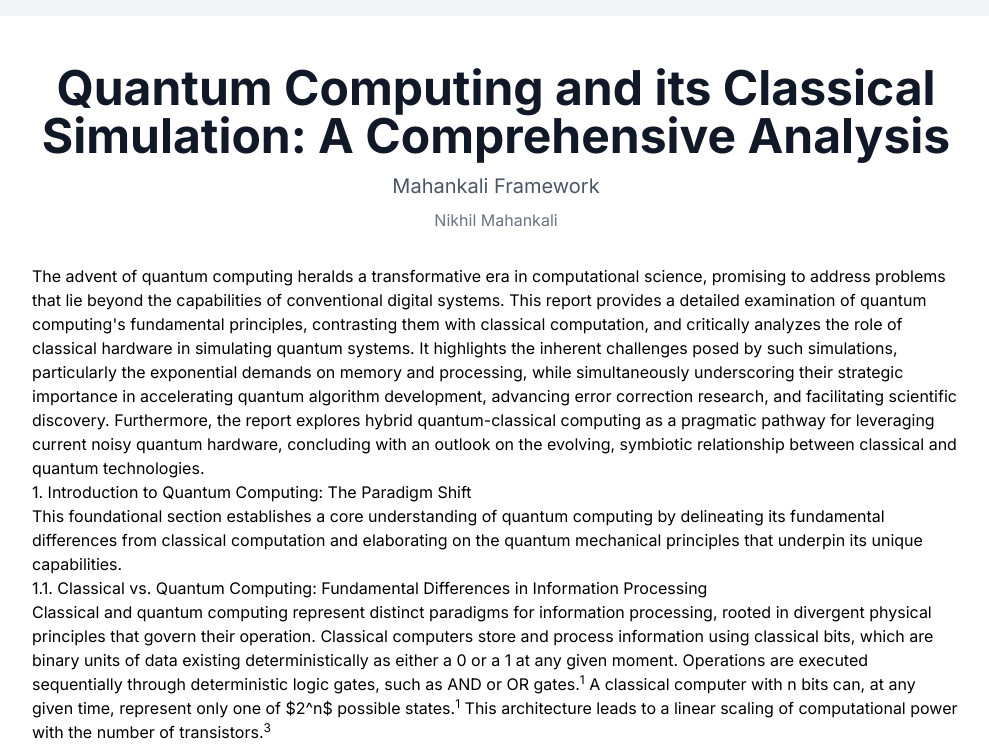
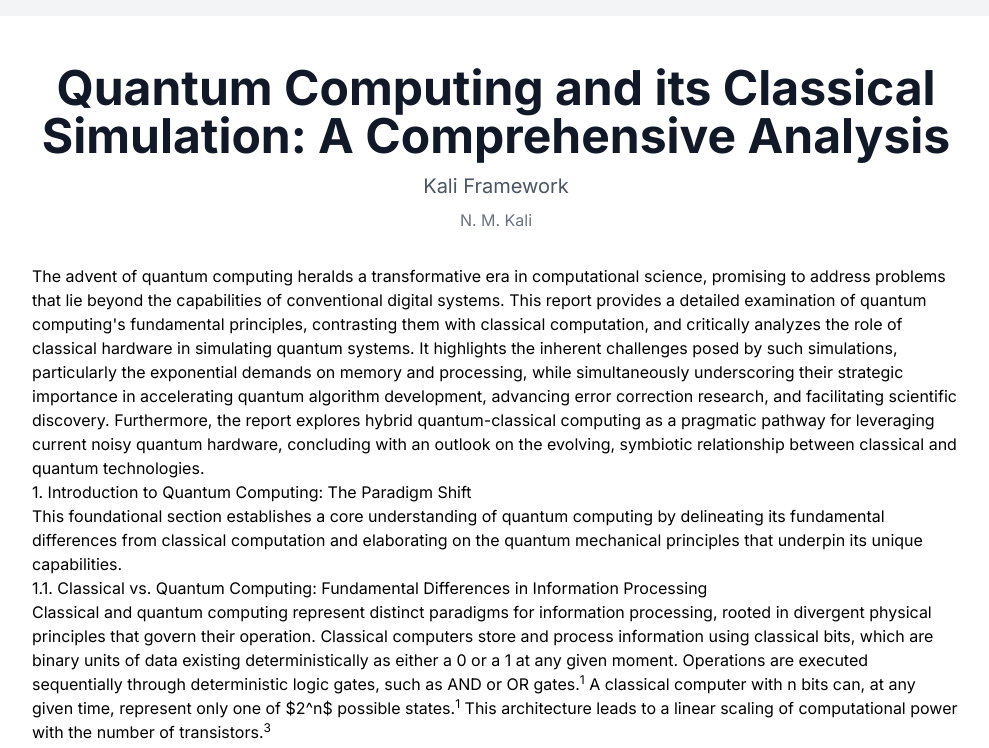
Before and after one commit to boblio-max/arxiv, a plain HTML site: page index.html in a window 1280 px wide. Shown: the top 748 px of the page, without its empty margins (144-1133 px from the left). Drawn offline with nearby package versions, Linux system fonts and the light colour scheme.

Commit message:
Update index.html

```diff
--- a/index.html
+++ b/index.html
@@ -49,10 +49,10 @@
                 Quantum Computing and its Classical Simulation: A Comprehensive Analysis
             </h1>
             <p class="text-lg md:text-xl text-gray-600 mb-2">
-                Mahankali Framework
+                Kali Framework
             </p>
             <p class="text-md text-gray-500">
-                Nikhil Mahankali
+                N. M. Kali
             </p>
         </header>
 
```
